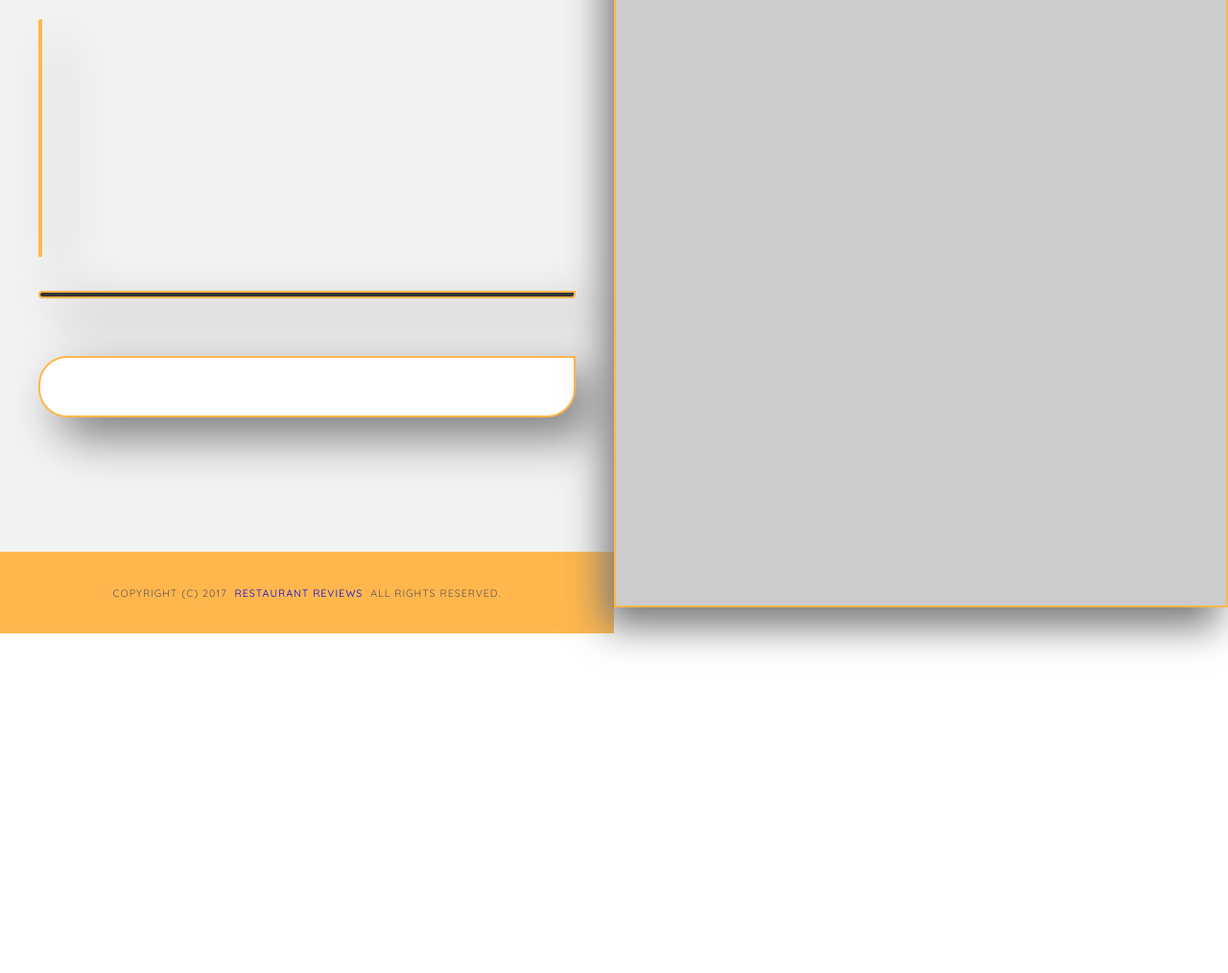
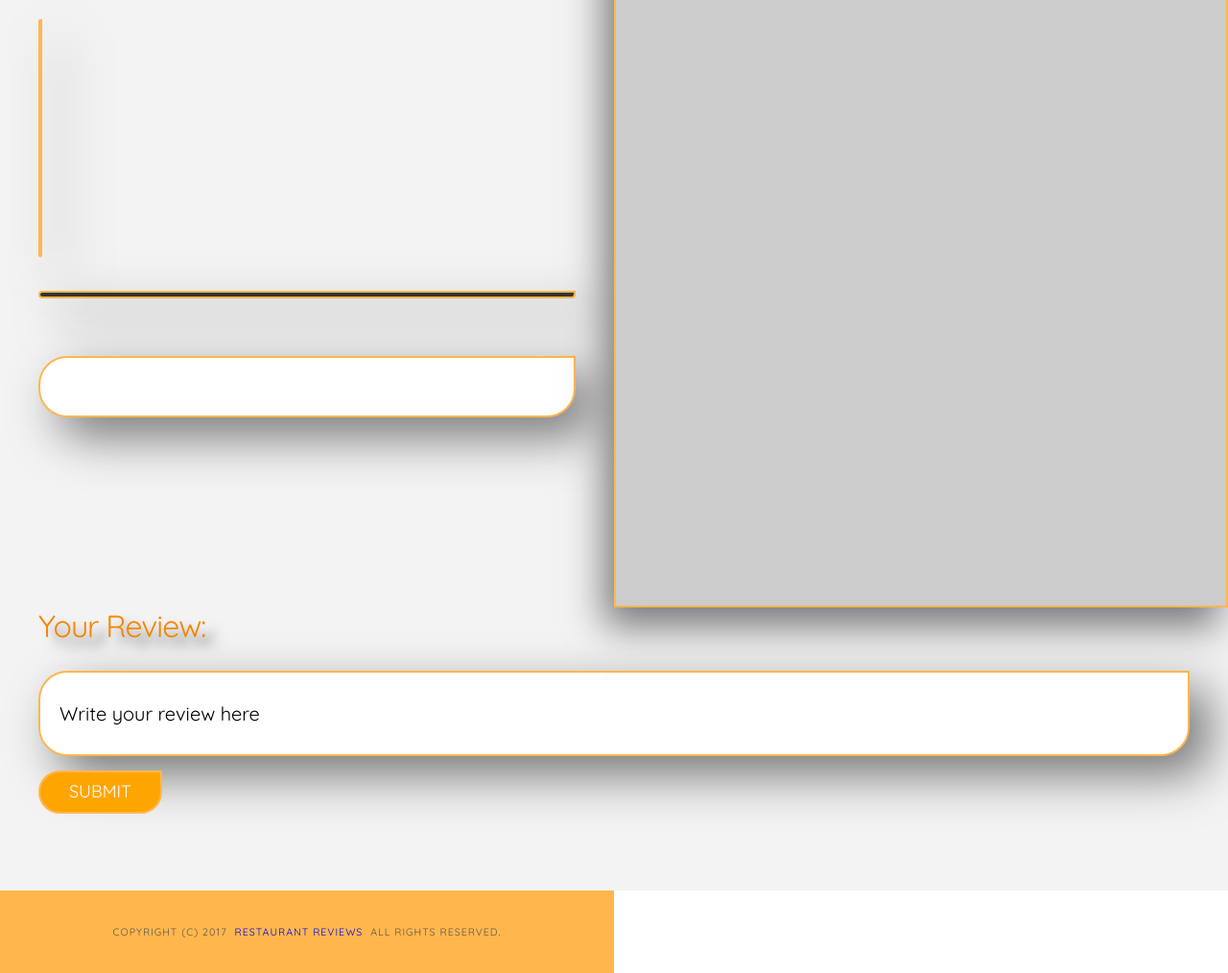
Before and after one commit to iArunava/Restaurant-Stage-3, a website: page restaurant.html in a window 1280 px wide. Shown: the part 162-1176 px from the top of the page at 96% size. Before the commit the page ends 822 px from the top, so only its background shows below. Drawn offline with nearby package versions, Linux system fonts and the light colour scheme.

Commit message:
Added submit review form

```diff
--- a/css/styles.css
+++ b/css/styles.css
@@ -328,12 +328,13 @@ nav h1 a {
 #reviews-container {
   padding: 30px 40px 80px; }
 
-#reviews-container h2 {
+#reviews-container h2, #id--review-form h2 {
   color: #f58500;
   font-size: 24pt;
   font-weight: 300;
   letter-spacing: -1px;
-  padding-bottom: 1pt; }
+  padding-bottom: 1pt;
+  text-shadow: 12px 10px 12px #777; }
 
 #reviews-list {
   margin: 0;
@@ -383,11 +384,40 @@ nav h1 a {
       -ms-flex-pack: justify;
           justify-content: space-between; }
 
-#reviews-container h2 {
-  text-shadow: 12px 10px 12px #777; }
-
 .reviewer-name {
   color: #FF9100; }
+
+#id--review-form {
+  padding: 30px 40px 80px;
+}
+
+#id--review-form h2 {
+  align-content: center;
+}
+
+#id--user-review {
+  min-width: 100%;
+  background-color: #fff;
+  border-radius: 30px 0px 30px 30px;
+  -webkit-box-shadow: 1em 1em 2.5em 0em #777;
+          box-shadow: 1em 1em 2.5em 0em #777;
+  padding: 30px 20px 30px;
+  border: 2px solid #FFB74D;
+}
+
+#btn--submit-review {
+  background-color: orange;
+  border-bottom: 3px solid #eee;
+  color: #fff;
+  margin: 15px 0 0;
+  padding: 8px 30px 10px;
+  text-align: center;
+  text-transform: uppercase;
+  cursor: pointer;
+  font-size: .9em;
+  border-radius: 30px 0px 30px 30px;
+  border: 2px solid #FFB74D;
+}
 
 @media only screen and (max-width: 875px) {
   .inside #map-container {
@@ -447,6 +477,14 @@ nav h1 a {
     -webkit-box-align: center;
         -ms-flex-align: center;
             align-items: center; }
+
+  #id--review-form {
+    display: flex;
+    flex-wrap: wrap;
+    flex-direction: column;
+    justify-content: space-around;
+  }
+
   #reviews-list li {
     min-width: 100%; }
   .inside #footer {
--- a/js/main.js
+++ b/js/main.js
@@ -197,7 +197,7 @@ createRestaurantHTML = (restaurant) => {
     li.append(address);
 
     const more_btn = document.createElement('button');
-    more_btn.innerHTML = 'View Details'
+    more_btn.innerHTML = 'View Details';
     more_btn.setAttribute('aria-label','View Details of ' + restaurant.name);
     more_btn.onclick = () => {
         window.location = DBHelper.urlForRestaurant(restaurant);
--- a/restaurant.html
+++ b/restaurant.html
@@ -3,9 +3,9 @@
 
 <head>
     <meta charset="utf-8">
-	<meta name="description" content="Restaurant Reviews Website">
-	<meta name="keywords" content="restaurants, reviews, restaurant maps, restaurant timings">
-	<meta name="author" content="Arunava">
+  	<meta name="description" content="Restaurant Reviews Website">
+  	<meta name="keywords" content="restaurants, reviews, restaurant maps, restaurant timings">
+  	<meta name="author" content="Arunava">
     <meta name="theme-color" content="#FB8C00">
     <meta name="viewport" content="width=device-width,initial-scale=1">
 
@@ -57,6 +57,11 @@
       <ul id="reviews-list"></ul>
     </section>
     <!-- End reviews -->
+    <section id='id--review-form'>
+        <h2> Your Review: </h2>
+        <input id="id--user-review" type="text" name="review" value="Write your review here">
+        <button id='btn--submit-review'> Submit </button>
+    </section>
   </main>
   <!-- End main -->
 
```
